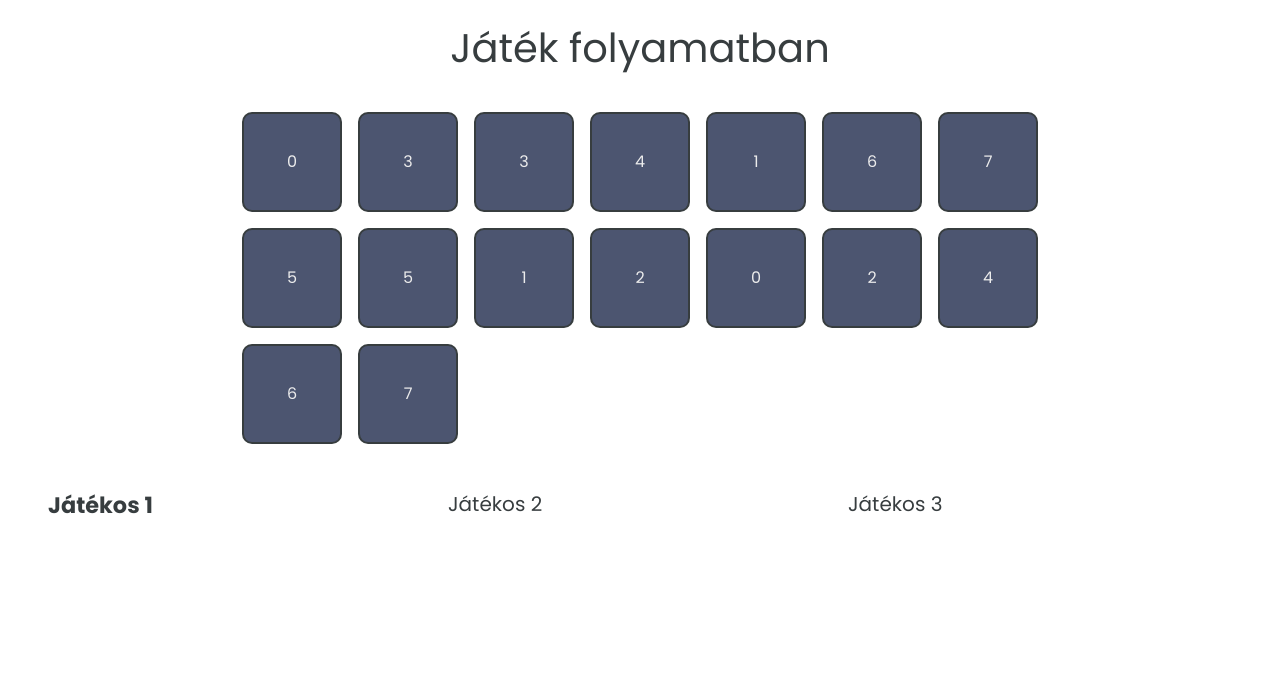
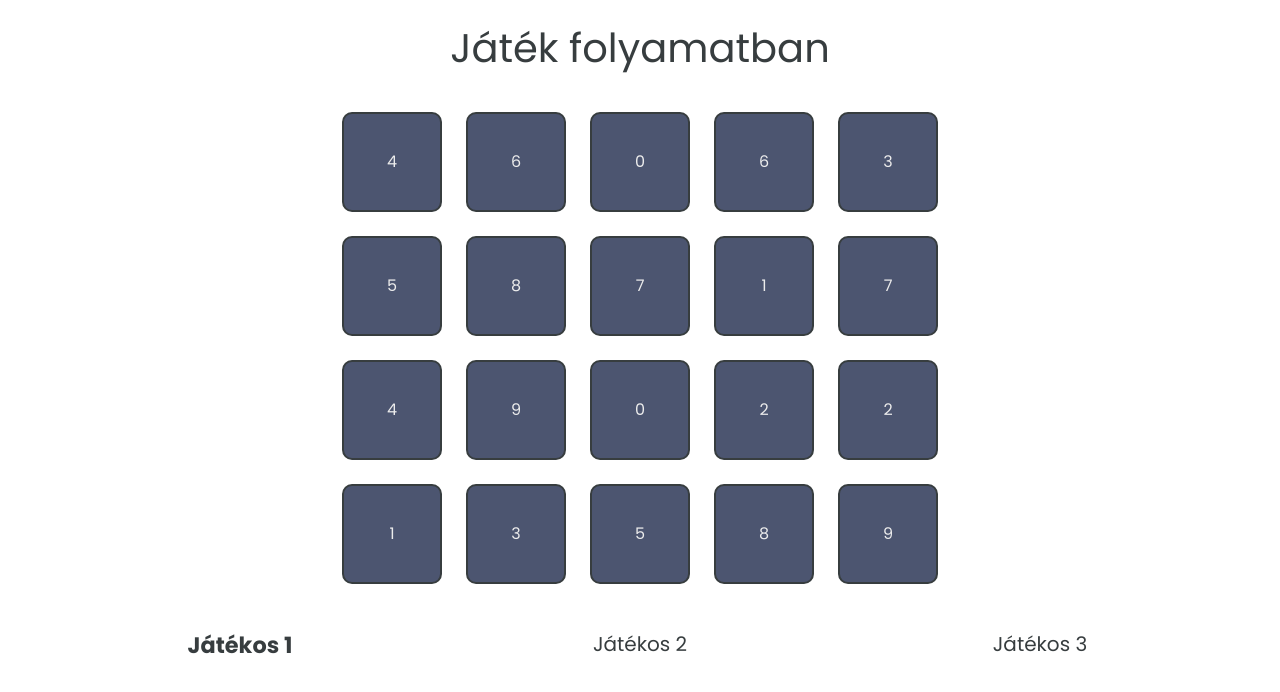
Before and after one commit to szandil/szofttech-xstate, a React (Create React App) app in the folder memory-game/: page / in a window 1280 px wide. Both pictures are taken after a click on the button "START GAME". Shown: the top 692 px of the page. Built offline with nearby package versions, Linux system fonts and the light colour scheme.

Commit message:
small changes

```diff
--- a/memory-game/src/App.css
+++ b/memory-game/src/App.css
@@ -8,10 +8,11 @@
 .cards {
     display: grid;
     grid-template-columns: repeat(auto-fill, 100px);
-    gap: 1rem;
+    gap: 1.5rem;
     justify-content: center;
     margin-top: 2rem;
     width: 70vw;
+    max-width: 700px;
 }
 
 .players-div {
--- a/memory-game/src/components/player/player.module.css
+++ b/memory-game/src/components/player/player.module.css
@@ -1,3 +1,6 @@
+.player-div, .player-div * {
+    text-align: center;
+}
 
 .thinking * {
     font-size: 1.1rem;
--- a/memory-game/src/components/player/player.tsx
+++ b/memory-game/src/components/player/player.tsx
@@ -20,9 +20,10 @@ export const Player = ({ playerActor }: PlayerProps) => {
         isThinking = true;
     }
 
+    const thinkingClass = isThinking ? styles.thinking : '';
 
     return (
-        <div className={isThinking ? styles.thinking : ''}>
+        <div className={`${thinkingClass} ${styles['player-div']}`}>
             <h5>Játékos {id + 1}</h5>
             {/* <p>Állapot: {playerState}</p> */}
             {/* <p>Összegyűjtött lapok: </p> */}
--- a/memory-game/src/game/gameMachine.ts
+++ b/memory-game/src/game/gameMachine.ts
@@ -12,7 +12,7 @@ export const gameMachine = createMachine<GameContext, GameEvent, GameTypestate>(
     id: 'Memory game',
     context: {
       numberOfPlayers: 3,
-      numberOfCards: 16,
+      numberOfCards: 20,
       currentPlayerIndex: 0,
       cards: [],
       players: [],
```
